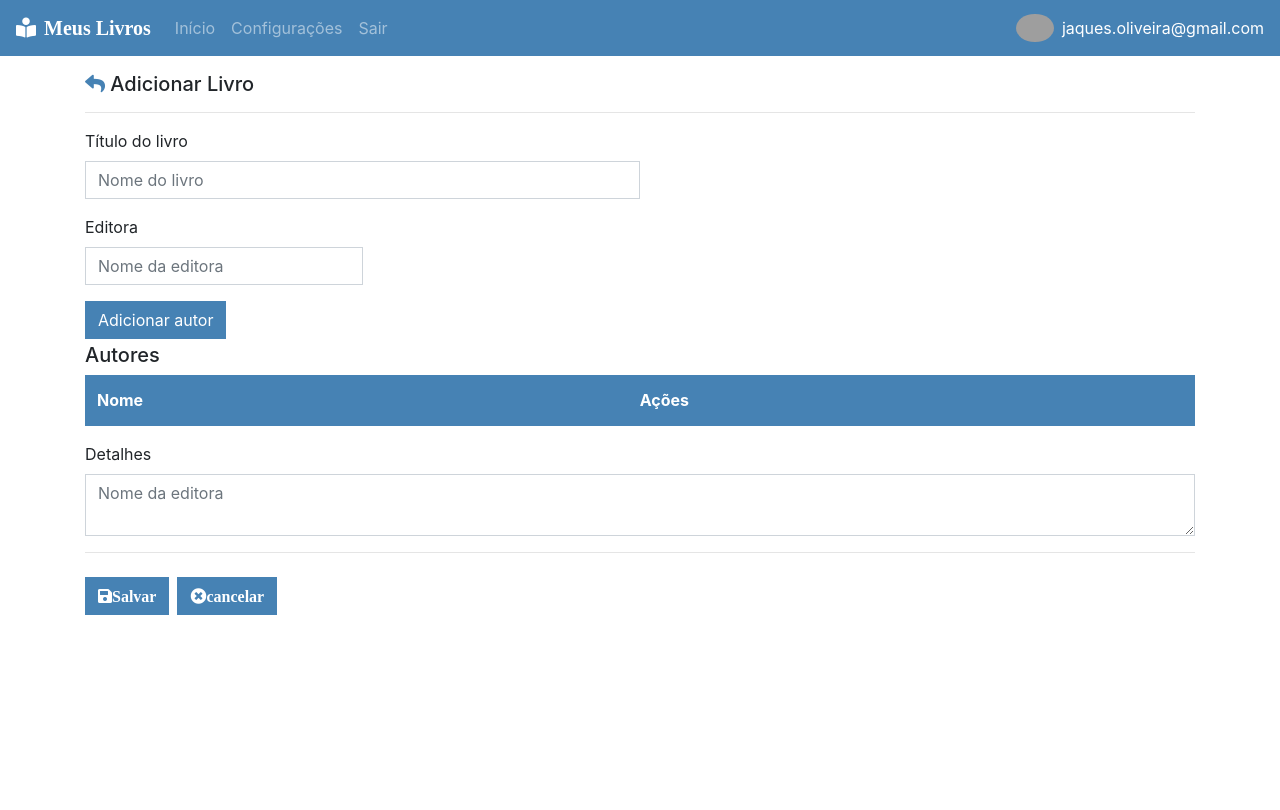
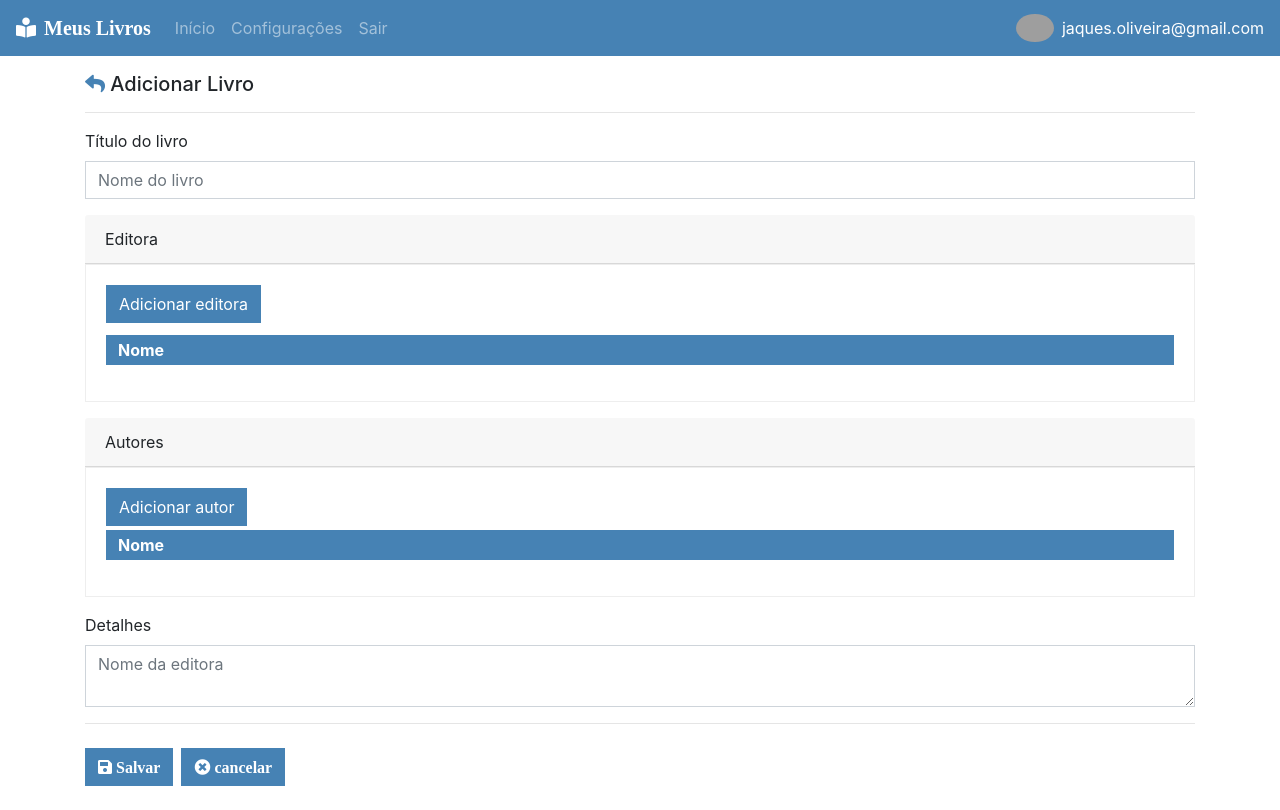
Before and after one commit to jaquesoliveira/meuslivros, a React (Create React App) app: page /livros/adicionar in a window 1280 px wide. Built offline with nearby package versions, Linux system fonts and the light colour scheme; grey boxes are pictures that could not be loaded.

Commit message:
finalizado a inclusao de livro

```diff
--- a/src/components/livros/adicionar/adicionar-livro.css
+++ b/src/components/livros/adicionar/adicionar-livro.css
@@ -20,3 +20,23 @@
 .add-autor{
     background-color: #eee;
 }
+
+.acoes-lista-autores{
+    max-width: 10% !important;
+}
+
+.nome-lista-autores{
+    min-width: 90% !important;
+}
+
+.card-body{
+    /* padding: 0rem !important; */
+    border: #eeeeee solid 1px;
+}
+
+.table td, .table th{
+    padding-left: 0.75rem;
+    padding-right: 0.75rem;
+    padding-top: 0.1rem;
+    padding-bottom: 0.1rem;
+}
--- a/src/components/livros/adicionar/index.js
+++ b/src/components/livros/adicionar/index.js
@@ -8,21 +8,24 @@ import firebase from '../../../config/firebase';
 function AdicionarLivro(){
 
     const [tituloLivro, setTituloLivro] = useState('');
-    const [editora, setEditora] = useState();
+    const [editora, setEditora] = useState([]);
     const [autores, setAutores] = useState([]);
     const [detalhes, setDetalhes] = useState('');
     //const [nomeAutor, setNomeAutor] = useState('');
     const [nomeAutorPesquisa, setNomeAutorPesquisa] = useState('');
+    const [nomeEditoraPesquisa, setNomeEditoraPesquisa] = useState('');
     const [autoresConsultados, setAutoresConsultados] = useState([]);
+    const [editorasConsultadas, setEditorasConsultadas] = useState([]);
 
     const [msgTipo, setMsgTipo] = useState();
-    const [msg, setMsg] = useState();
-    const [carregando, setCarregando] = useState();
+    //const [msg, setMsg] = useState();
+    //const [carregando, setCarregando] = useState();
     const [adicionarAutor, setAdicionarAutor] = useState(0);
+    const [adicionarEditora, setAdicionarEditora] = useState(0);
 
     const db = firebase.firestore();
     let listaAutores = []
-    //let listaAutoresSelecionados = []
+    let listaEditoras = []
 
     useEffect(() => {
         consultarAutores()
@@ -52,6 +55,35 @@ function AdicionarLivro(){
         }
     }
 
+    useEffect(() => {
+        consultarEditoras()
+        console.log(nomeEditoraPesquisa)
+    },[nomeEditoraPesquisa])
+
+    function consultarEditoras(){
+        if(nomeEditoraPesquisa.length >1){
+            firebase.firestore().collection('editoras')
+                .where('nomeEditora','>=', nomeEditoraPesquisa)
+                .get()
+                .then(async(resultado) =>{
+                    await resultado.docs.forEach(doc => {
+                        if(doc.data().nomeEditora.indexOf(nomeEditoraPesquisa) >= 0)
+                        {
+                            listaEditoras.push({
+                                id: doc.id,
+                                ...doc.data()
+                            })
+                        }
+                    }
+                )
+                setEditorasConsultadas(listaEditoras);
+            })
+        }else{
+            listaEditoras=[]
+            setEditorasConsultadas(listaEditoras);
+        }
+    }
+
     function incluir(){
         db.collection('livros').add({
             tituloLivro: tituloLivro,
@@ -60,20 +92,22 @@ function AdicionarLivro(){
             detalhes : detalhes
         }).then(() => {
             setMsgTipo('sucesso');
-            setCarregando(0);
+            //setCarregando(0);
             limpar();
         }).catch(erro =>{
-            setMsg(erro);
+            //setMsg(erro);
             setMsgTipo('erro');
-            setCarregando(0);
+            //setCarregando(0);
         });
     }
 
     function limpar(){
         setDetalhes('')
         setTituloLivro('')
-        setEditora('')
+        setEditora([])
         setAutores([])
+        finalizarAddAutor()
+        finalizarAddEditora()
     }
 
     function addAutorConsultado(autorSelecionado){
@@ -82,15 +116,24 @@ function AdicionarLivro(){
         }
 
         listaAutores.push(autorSelecionado)
+        setAutores(listaAutores);
+        autoresConsultados.splice(autoresConsultados.indexOf(autorSelecionado),1)
+    }
 
-        setAutores(listaAutores);
+    function addEditoraConsultada(editoraSelecionada){
 
-        autoresConsultados.splice(autoresConsultados.indexOf(autorSelecionado),1)
-
+        listaEditoras.push(editoraSelecionada)
+        setEditora(listaEditoras);
+        editorasConsultadas.splice(editorasConsultadas.indexOf(editoraSelecionada),1)
     }
 
     function finalizarAddAutor(){
         setAdicionarAutor(0);
+        setAutoresConsultados([])
+    }
+
+    function finalizarAddEditora(){
+        setAdicionarEditora(0);
         setAutoresConsultados([])
     }
 
@@ -114,21 +157,96 @@ function AdicionarLivro(){
                 <div class="form-group">
                     <label >Título do livro</label>
                     <input
+                        maxLength="100"
                         value={tituloLivro && tituloLivro}
-                        className="form-control col-lg-6 col-sm-12"
+                        className="form-control"
                         placeholder="Nome do livro"
                         onChange={(e) => setTituloLivro(e.target.value)}/>
                 </div>
 
+                <div className="card mb-3">
+                    <div class="card-header">
+                        Editora
+                    </div>
+                    <div className="card-body">
+                        <button
+                            type="button"
+                            className="btn btn-info mb-1"
+                            onClick={(e) => setAdicionarEditora(1)}>
+                            Adicionar editora
+                        </button>
+
+                        { adicionarEditora > 0 ? <div className="add-autor p-2">
                             <div class="form-group">
-                    <label >Editora</label>
+
+                                <div class="form-group inline">
                                     <input
-                        value={editora && editora}
-                        className="form-control col-lg-3 col-sm-12"
-                        placeholder="Nome da editora"
-                        onChange={(e) => setEditora(e.target.value)}/>
+                                        className="form-control col-lg-5 "
+                                        placeholder="Digite o nome do autor"
+                                        onChange={(e) => setNomeEditoraPesquisa(e.target.value)}
+                                        />
+                                </div>
                             </div>
 
+                            {
+                            editorasConsultadas.map(item =>
+                                <div class="list-group list-group-flush">
+                                    <div class="list-group-item list-group-item-action" >
+                                        <div class="d-flex w-100 justify-content-between">
+                                            <div class="mb-1">{item.key} {item.nomeEditora}</div>
+                                            <small>
+                                                <button
+                                                    type="button"
+                                                    className="btn btn-danger btn-list"
+                                                    onClick={(e) => addEditoraConsultada(item)}>
+                                                    <i class="fas fa-plus"></i>
+                                                </button>
+                                            </small>
+                                        </div>
+                                        <p class="mb-1"></p>
+                                        <small>
+
+                                        </small>
+                                    </div>
+                                </div>
+                            )}
+                            <button
+                                type="button"
+                                className="btn btn-info mt-1"
+                                onClick={()=>finalizarAddEditora()}>Finalizar</button>
+                        </div>
+                        : ''}
+
+
+                        <table class="table mt-2">
+                            <thead class="thead-dark">
+                                <tr>
+                                <th scope="col" colspan="2">Nome</th>
+                                {/* <th scope="col" className="acoes-lista-autores">Ações</th> */}
+                                </tr>
+                            </thead>
+                            <tbody>
+                                { editora.map(item =>
+                                <tr>
+                                    <td>{item.nomeEditora}</td>
+                                    <td className="acoes-lista-autores">
+                                        <button className="btn btn-danger float-right">
+                                            <i className="fas fa-times-circle"></i>
+                                            Excluir
+                                        </button>
+                                    </td>
+                                </tr>
+                                )}
+                            </tbody>
+                        </table>
+                    </div>
+                </div>
+
+                <div className="card mb-3">
+                    <div class="card-header">
+                        Autores
+                    </div>
+                    <div className="card-body">
                         <button
                             type="button"
                             className="btn btn-info mb-1"
@@ -178,19 +296,18 @@ function AdicionarLivro(){
                         : ''}
 
 
-                <h5>Autores</h5>
                         <table class="table">
                             <thead class="thead-dark">
                                 <tr>
-                        <th scope="col">Nome</th>
-                        <th scope="col">Ações</th>
+                                <th scope="col" colspan="2">Nome</th>
+                                {/* <th scope="col" className="acoes-lista-autores">Ações</th> */}
                                 </tr>
                             </thead>
                             <tbody>
                                 { autores.map(item =>
                                 <tr>
                                     <td>{item.nomeAutor}</td>
-                            <td>
+                                    <td className="acoes-lista-autores">
                                         <button className="btn btn-danger">
                                             <i className="fas fa-times-circle"></i>
                                             Excluir
@@ -200,10 +317,13 @@ function AdicionarLivro(){
                                 )}
                             </tbody>
                         </table>
+                    </div>
+                </div>
 
                 <div class="form-group">
                     <label >Detalhes</label>
                     <textarea
+                        maxLength="500"
                         className="form-control"
                         placeholder="Nome da editora"
                         value={detalhes && detalhes}
@@ -214,11 +334,11 @@ function AdicionarLivro(){
                     type="button"
                     className="btn btn-secondary mt-2 mr-2"
                     onClick={incluir}>
-                        <i className="fas fa-save">Salvar</i>
+                        <i className="fas fa-save"> Salvar</i>
                 </button>
 
                 <Link to="/livros" className="btn btn-secondary mt-2">
-                    <i className="fas fa-times-circle">cancelar</i>
+                    <i className="fas fa-times-circle"> cancelar</i>
                 </Link>
             </form>
         </>
```
Lines whose indentation alone changed are shown as unchanged.
